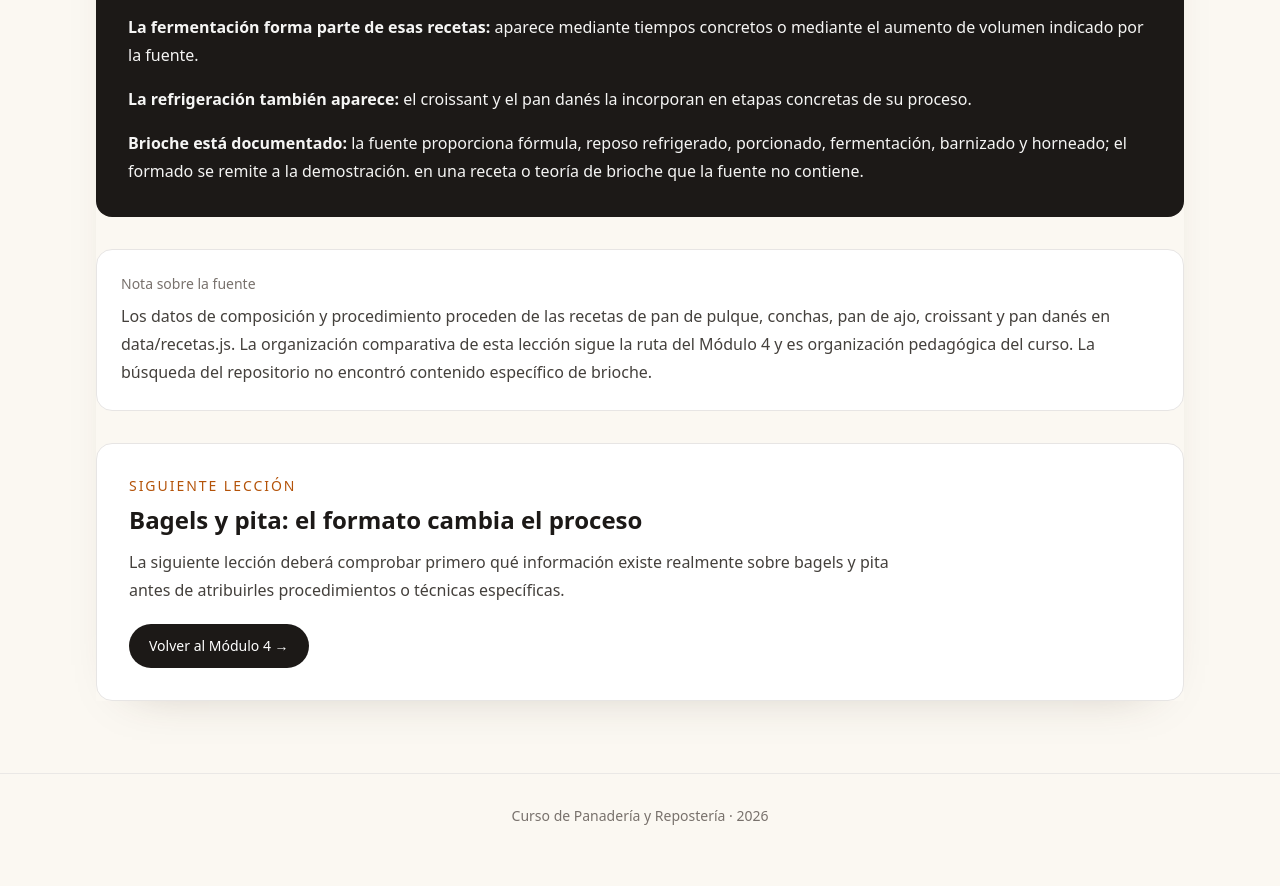
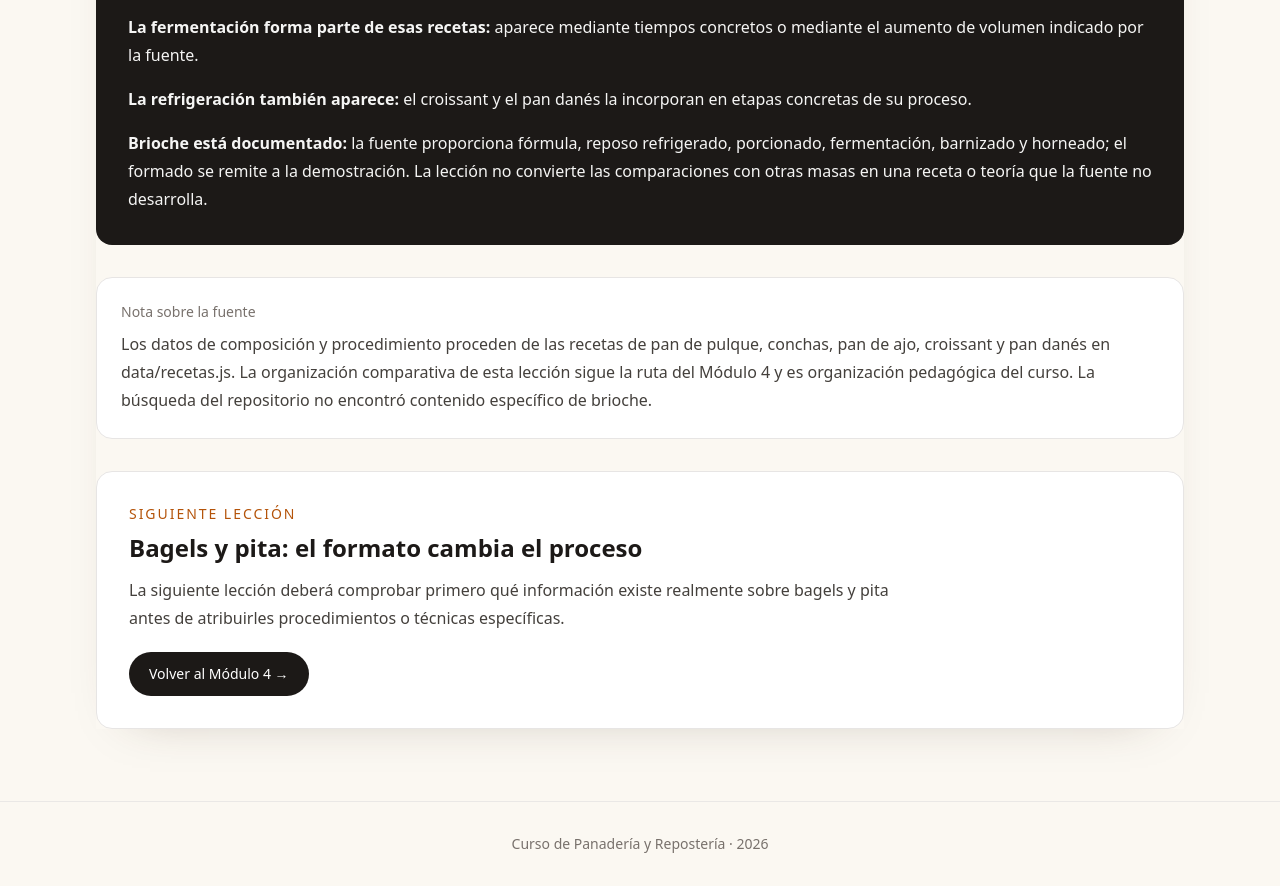
Before and after one commit to Drworm82/CursoPanadero, a Next.js app: page /leccion-brioche-grasa-azucar-fermentacion in a window 1280 px wide. Shown: the part 4300-5186 px from the top of the page. Before the commit the page ends 5158 px from the top, so only its background shows below. Built offline with nearby package versions, Linux system fonts and the light colour scheme; no server answers.

Commit message:
Corregir cierre de L32

```diff
--- a/pages/leccion-brioche-grasa-azucar-fermentacion.js
+++ b/pages/leccion-brioche-grasa-azucar-fermentacion.js
@@ -182,7 +182,7 @@ export default function LessonThirtyTwoPage() {
             </p>
             <p className="leading-7">
               <strong>Brioche está documentado:</strong> la fuente proporciona fórmula, reposo refrigerado, porcionado, fermentación, barnizado y horneado; el formado se remite a la demostración.
-              en una receta o teoría de brioche que la fuente no contiene.
+              La lección no convierte las comparaciones con otras masas en una receta o teoría que la fuente no desarrolla.
             </p>
           </div>
         </section>
```
